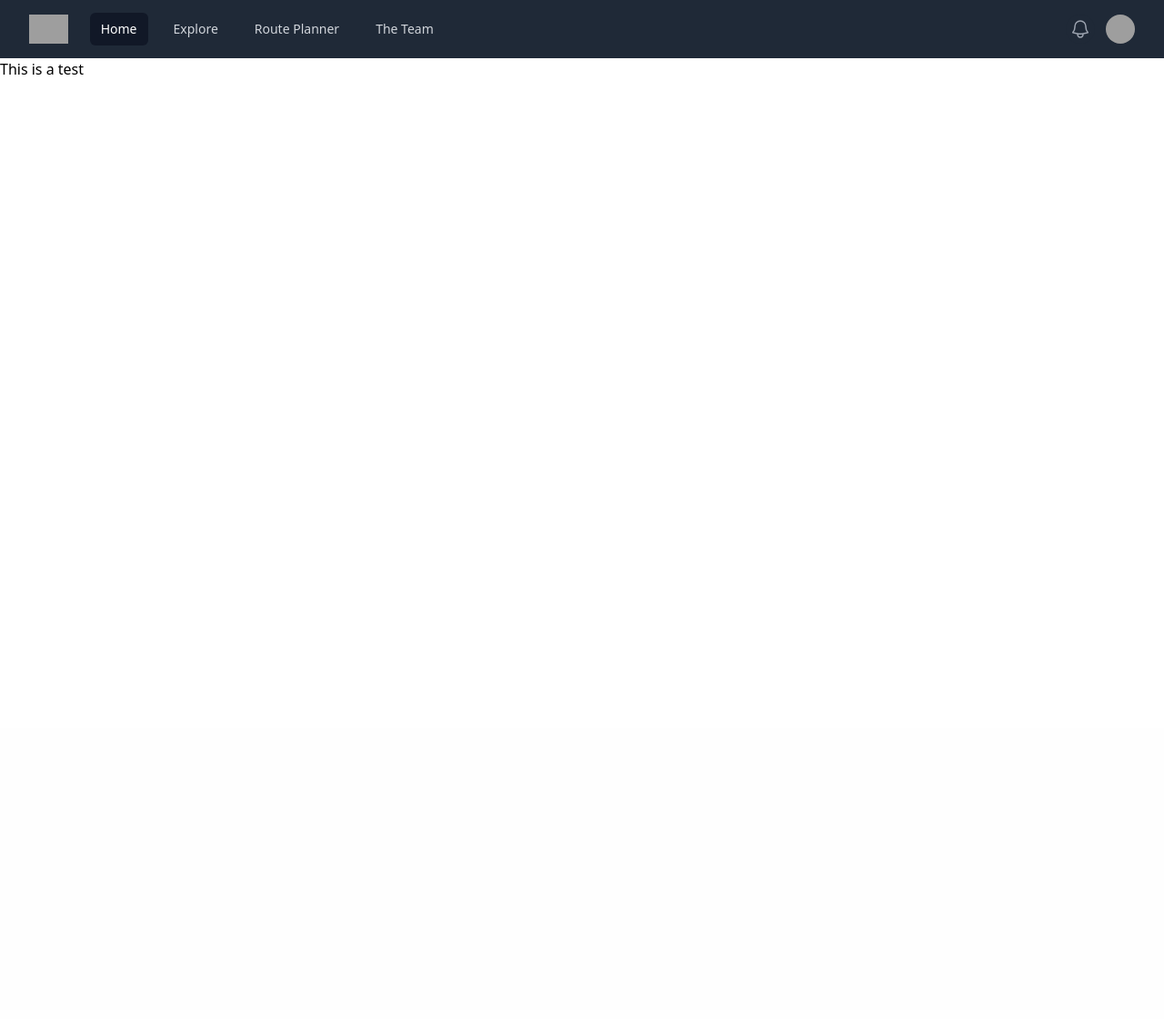
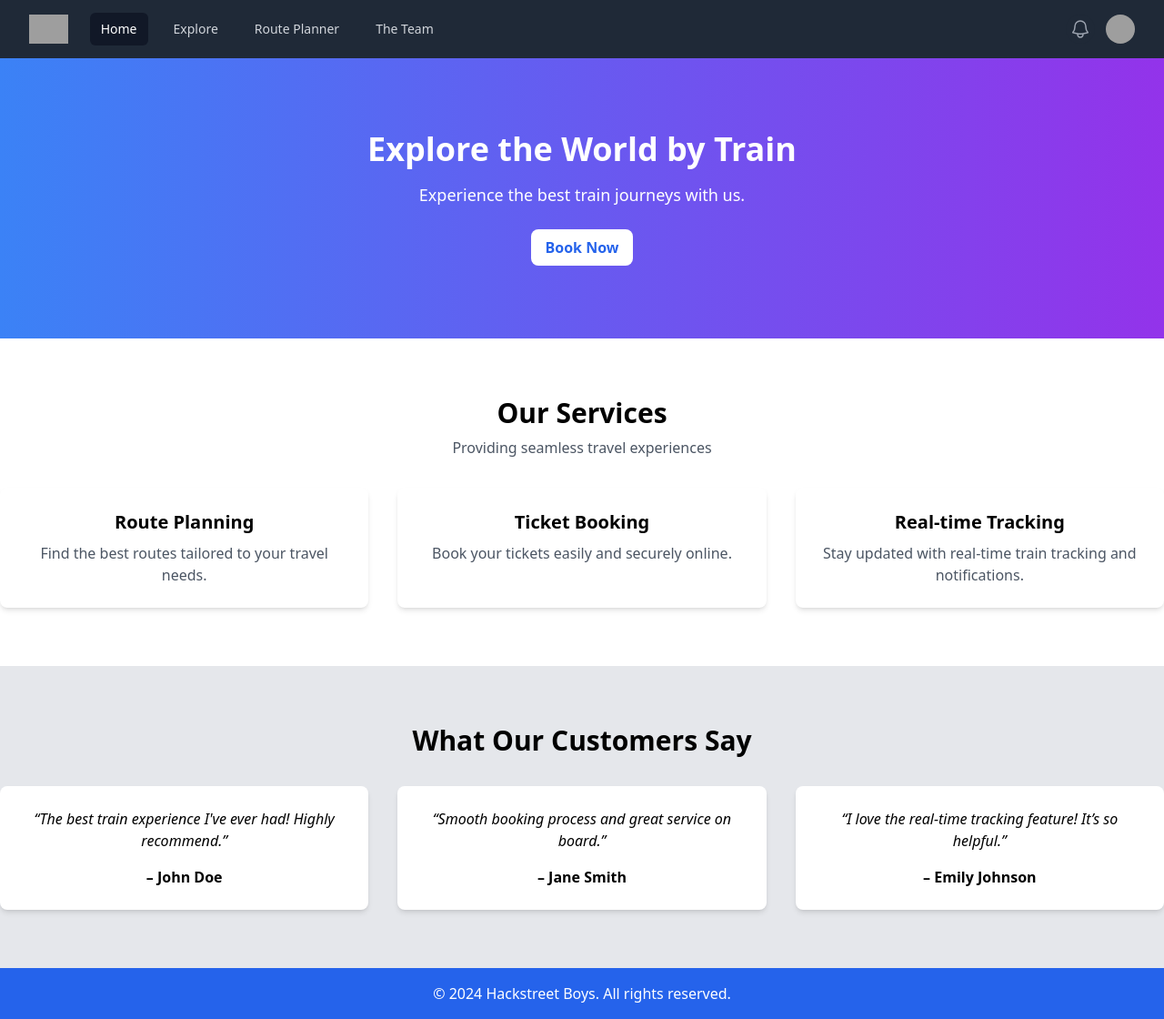
Before and after one commit to LiRE3520/DurHack, a Flask app: page /home in a window 1280 px wide. Shown: the whole page at 91% size. Before the commit the page ends 82 px from the top, so only its background shows below. Run offline with Flask 3, Linux system fonts and the light colour scheme; some libraries are stand-ins or nearby versions; grey boxes are pictures that could not be loaded.

Commit message:
made home page look sick af

```diff
--- a/templates/home.html
+++ b/templates/home.html
@@ -2,8 +2,63 @@
 
 {% block content %}
 
-<body>
-    <p>This is a test</p>
-</body>
+    <!-- Hero Section -->
+    <header class="bg-gradient-to-r from-blue-500 to-purple-600 text-white py-20">
+        <div class="container mx-auto text-center">
+            <h1 class="text-4xl font-bold">Explore the World by Train</h1>
+            <p class="mt-4 text-lg">Experience the best train journeys with us.</p>
+            <a href="#" class="mt-6 inline-block bg-white text-blue-600 px-4 py-2 rounded-lg font-semibold hover:bg-gray-200">Book Now</a>
+        </div>
+    </header>
+
+    <!-- Services Section -->
+    <section class="py-16">
+        <div class="container mx-auto text-center">
+            <h2 class="text-3xl font-bold">Our Services</h2>
+            <p class="mt-2 text-gray-600">Providing seamless travel experiences</p>
+            <div class="grid grid-cols-1 md:grid-cols-3 gap-8 mt-8">
+                <div class="bg-white p-6 rounded-lg shadow-md">
+                    <h3 class="text-xl font-semibold">Route Planning</h3>
+                    <p class="mt-2 text-gray-600">Find the best routes tailored to your travel needs.</p>
+                </div>
+                <div class="bg-white p-6 rounded-lg shadow-md">
+                    <h3 class="text-xl font-semibold">Ticket Booking</h3>
+                    <p class="mt-2 text-gray-600">Book your tickets easily and securely online.</p>
+                </div>
+                <div class="bg-white p-6 rounded-lg shadow-md">
+                    <h3 class="text-xl font-semibold">Real-time Tracking</h3>
+                    <p class="mt-2 text-gray-600">Stay updated with real-time train tracking and notifications.</p>
+                </div>
+            </div>
+        </div>
+    </section>
+
+    <!-- Testimonials Section -->
+    <section class="bg-gray-200 py-16">
+        <div class="container mx-auto text-center">
+            <h2 class="text-3xl font-bold">What Our Customers Say</h2>
+            <div class="mt-8 grid grid-cols-1 md:grid-cols-2 lg:grid-cols-3 gap-8">
+                <div class="bg-white p-6 rounded-lg shadow-md">
+                    <p class="italic">“The best train experience I've ever had! Highly recommend.”</p>
+                    <p class="mt-4 font-semibold">– John Doe</p>
+                </div>
+                <div class="bg-white p-6 rounded-lg shadow-md">
+                    <p class="italic">“Smooth booking process and great service on board.”</p>
+                    <p class="mt-4 font-semibold">– Jane Smith</p>
+                </div>
+                <div class="bg-white p-6 rounded-lg shadow-md">
+                    <p class="italic">“I love the real-time tracking feature! It’s so helpful.”</p>
+                    <p class="mt-4 font-semibold">– Emily Johnson</p>
+                </div>
+            </div>
+        </div>
+    </section>
+
+    <!-- Footer -->
+    <footer class="bg-blue-600 text-white py-4">
+        <div class="container mx-auto text-center">
+            <p>&copy; 2024 Hackstreet Boys. All rights reserved.</p>
+        </div>
+    </footer>
 
 {% endblock %}
```
